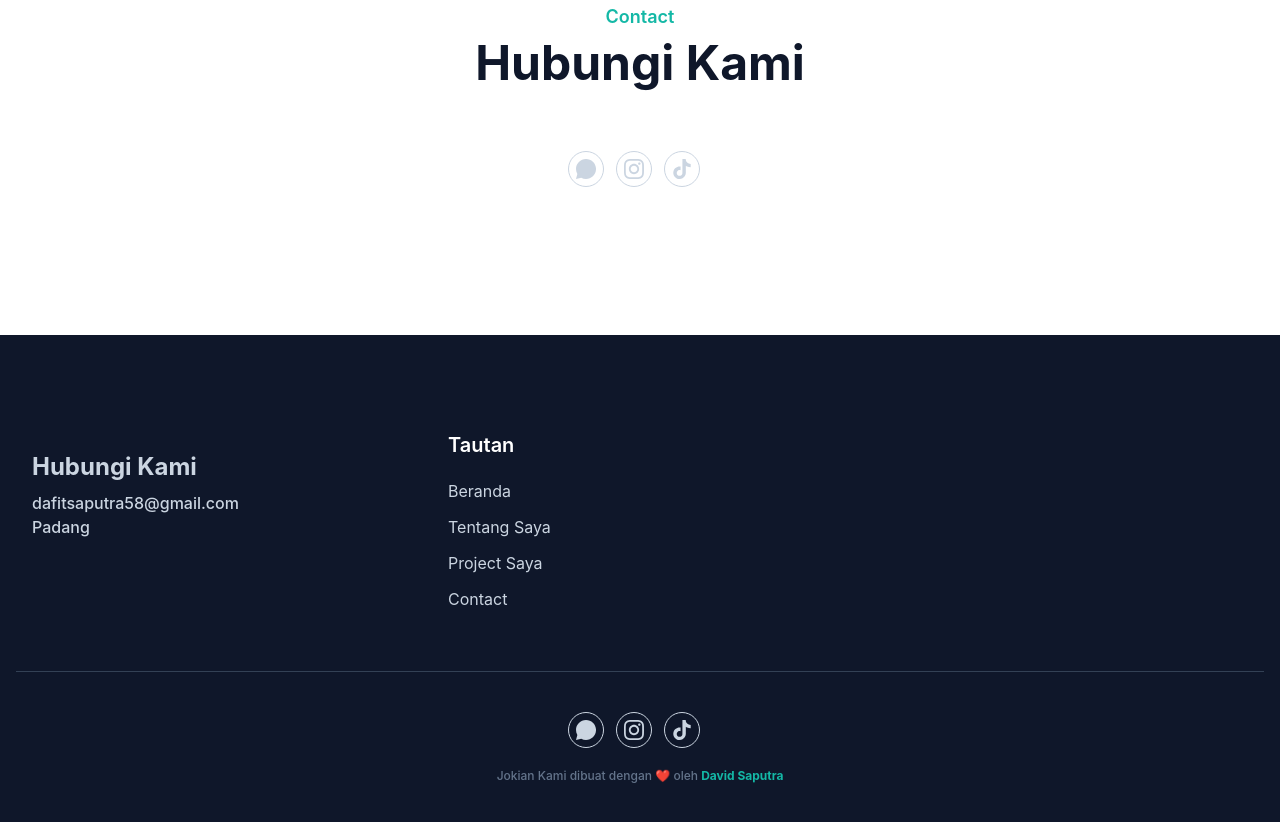
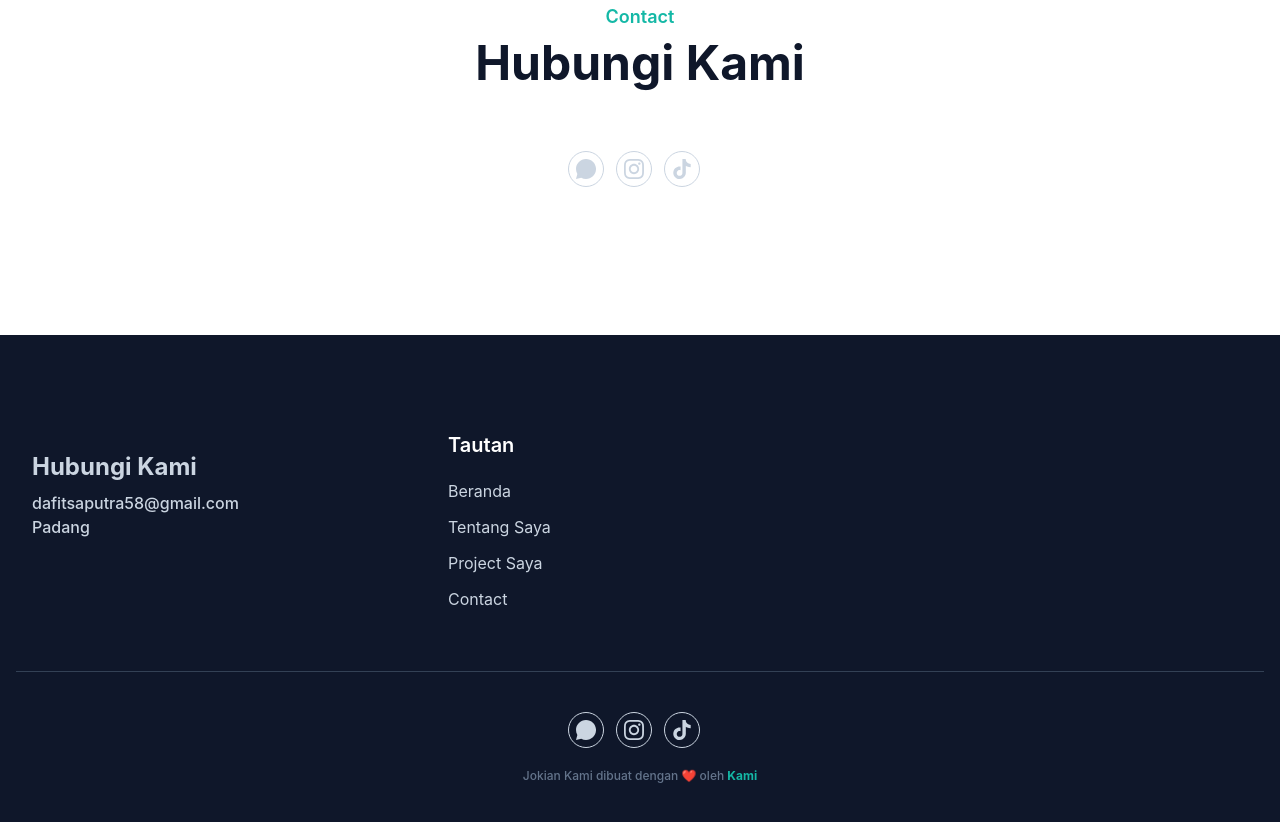
Before and after one commit to Dafitsaputra58/Joki-Program-PKL-Skripsi, a website: page index.html in a window 1280 px wide. Shown: the part 2246-3068 px from the top of the page. Drawn offline with Linux system fonts and the light colour scheme.

Commit message:
Update index.html

```diff
--- a/index.html
+++ b/index.html
@@ -420,7 +420,7 @@
           </a>
           </div>
           <p class="text-center text-xs font-medium text-slate-500">
-            Jokian Kami dibuat dengan <span class="text-pink-500">❤️</span> oleh <a href="https://www.instagram.com/dafit_saputra_58?igsh=MTh2bGwwc2k5dmhrMQ==" target="_blank" class="font-bold text-primary">David Saputra</a>
+            Jokian Kami dibuat dengan <span class="text-pink-500">❤️</span> oleh <a href="https://www.instagram.com/dafit_saputra_58?igsh=MTh2bGwwc2k5dmhrMQ==" target="_blank" class="font-bold text-primary">Kami</a>
           </p>
         </div>
       </div>
```
